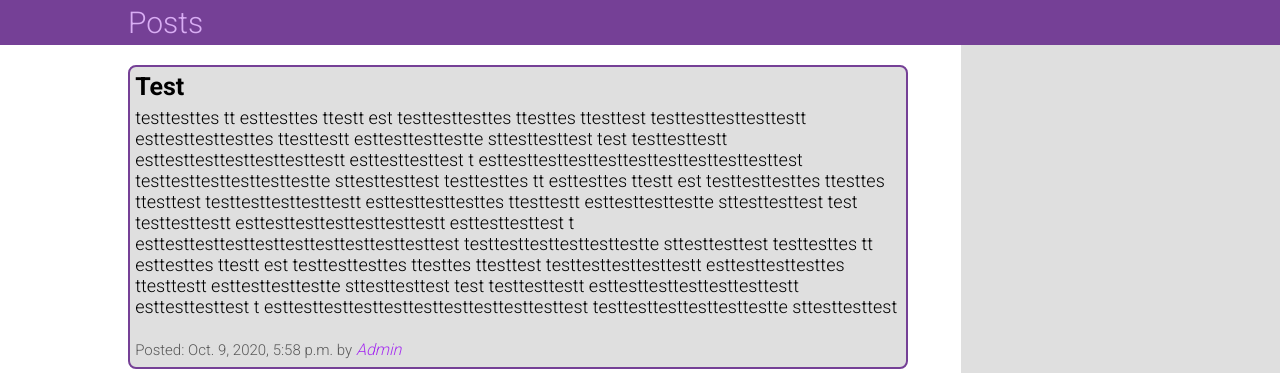
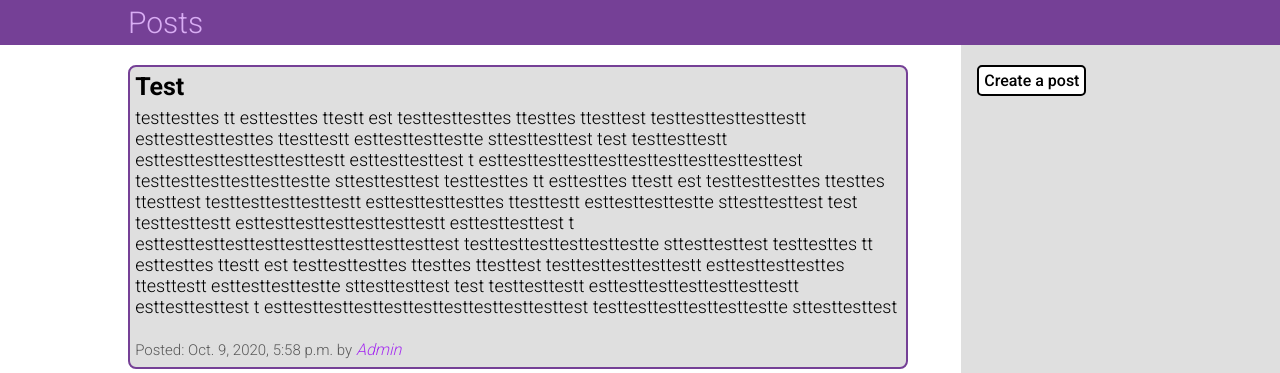
Before and after one commit to bulkashmak/blog_website, a Django app: page /posts/ in a window 1280 px wide. Shown: the part 67-440 px from the top of the page. Run offline with Django 3.2, Linux system fonts and the light colour scheme; data comes from the database, SQL or seed files in the repository; both versions use the stored data as it was after the commit.

Commit message:
Created a form and a page for new posts creation. Added a 'Create post' button on the sidebar of posts page.

```diff
--- a/posts/models.py
+++ b/posts/models.py
@@ -10,7 +10,9 @@ class Post(models.Model):
     author = models.ForeignKey(User,
                                on_delete=models.CASCADE,
                                related_name='blog_posts',
-                               default=None)
+                               default=None,
+                               null=True,
+                               blank=True)
     content = models.TextField()
     created = models.DateTimeField(verbose_name="When the post was created",
                                    auto_now=True)
--- a/posts/static/css/base.css
+++ b/posts/static/css/base.css
@@ -139,9 +139,16 @@ body {
   padding-bottom: 50px;
 }
 
-.sidebar {
+aside {
   grid-column: 2;
   background-color: #dfdfdf;
+}
+
+.sidebar {
+  padding-top: 20px;
+  padding-left: 5%;
+  padding-right: 13.4%;
+  padding-bottom: 50px;
 }
 
 .about_page {
@@ -214,7 +221,6 @@ body {
 }
 
 .log-button {
-  /* width: 80px; */
   background-color: #dfdfdf;
   border: solid 2px black;
   border-radius: 5px;
@@ -251,3 +257,21 @@ input[type=text], input[type=password] {
 input[type=text]:focus, input[type=password]:focus {
   width: 150px;
 }
+
+.create_button {
+  background-color: white;
+  border: solid 2px black;
+  border-radius: 5px;
+  color: black;
+  padding: 4px 5px;
+  font-size: 16px;
+  font-family: "Roboto", sans-serif;
+  font-weight: 500;
+  transition: all 0.3s ease 0s;
+}
+
+.create_button:hover {
+  background-color: black;
+  color: white;
+  cursor: pointer;
+}
--- a/posts/templates/base.html
+++ b/posts/templates/base.html
@@ -36,7 +36,9 @@
     </div>
     <div class="wrapper">
       <div class="content">{% block content %} {% endblock content %}</div>
-      <div class="sidebar">{% block sidebar %} {% endblock sidebar %}</div>
+      <aside>
+        <div class="sidebar">{% block sidebar %} {% endblock sidebar %}</div>
+      </aside>
     </div>
     <footer>
       <p>© Bulkashmak</p>
--- a/posts/templates/posts/posts.html
+++ b/posts/templates/posts/posts.html
@@ -13,4 +13,9 @@
   {% endfor %}
 {% endblock content %}
 {% block sidebar %}
+<div id="posts_sidebar">
+  <a href={% url 'create_post_page' %}>
+    <button class="create_button">Create a post</button>
+  </a>
+</div>
 {% endblock sidebar %}
--- a/posts/urls.py
+++ b/posts/urls.py
@@ -6,5 +6,5 @@ urlpatterns = [
     path('', views.home_page, name='home_page'),
     path('about/', views.about_page, name='about_page'),
     path('posts/', views.posts_page, name='posts_page'),
-    path('new_post/', views.new_post_page, name='new_post_page'),
+    path('posts/create/', views.create_post_page, name='create_post_page'),
 ]
--- a/posts/views.py
+++ b/posts/views.py
@@ -1,6 +1,8 @@
-from django.shortcuts import render
+from django.shortcuts import render, redirect
+from django.contrib.auth.decorators import login_required
+
 from .models import Post
-from django.contrib.auth.decorators import login_required
+from .forms import CreatePost
 
 
 def home_page(request):
@@ -32,10 +34,27 @@ def about_page(request):
 
 
 @login_required(login_url='registration/login.html')
-def new_post_page(request):
+def create_post_page(request):
+
+    if request.method == "POST":
+        form = CreatePost(request.POST)
+
+        if form.is_valid():
+            f_title = form.cleaned_data["title"]
+            f_content = form.cleaned_data["content"]
+            f_status = form.cleaned_data["status"]
+            new_post = Post(title=f_title,
+                            content=f_content,
+                            status=f_status)
+            new_post.save()
+
+            return redirect('posts_page')
+    else:
+        form = CreatePost()
 
     context = {
         'title': 'New Post',
+        'form': form,
     }
 
-    return render(request, 'posts/new_post.html', context)
+    return render(request, 'posts/create_post.html', context)
```
Also changed, not shown: posts/forms.py (added, +19 -0 lines), posts/templates/posts/create_post.html (added, +17 -0 lines), posts/templates/posts/new_post.html (deleted, +0 -17 lines), db.sqlite3, posts/migrations/0002_auto_20201009_1753.py (added), posts/migrations/0003_auto_20201009_1832.py (added).
